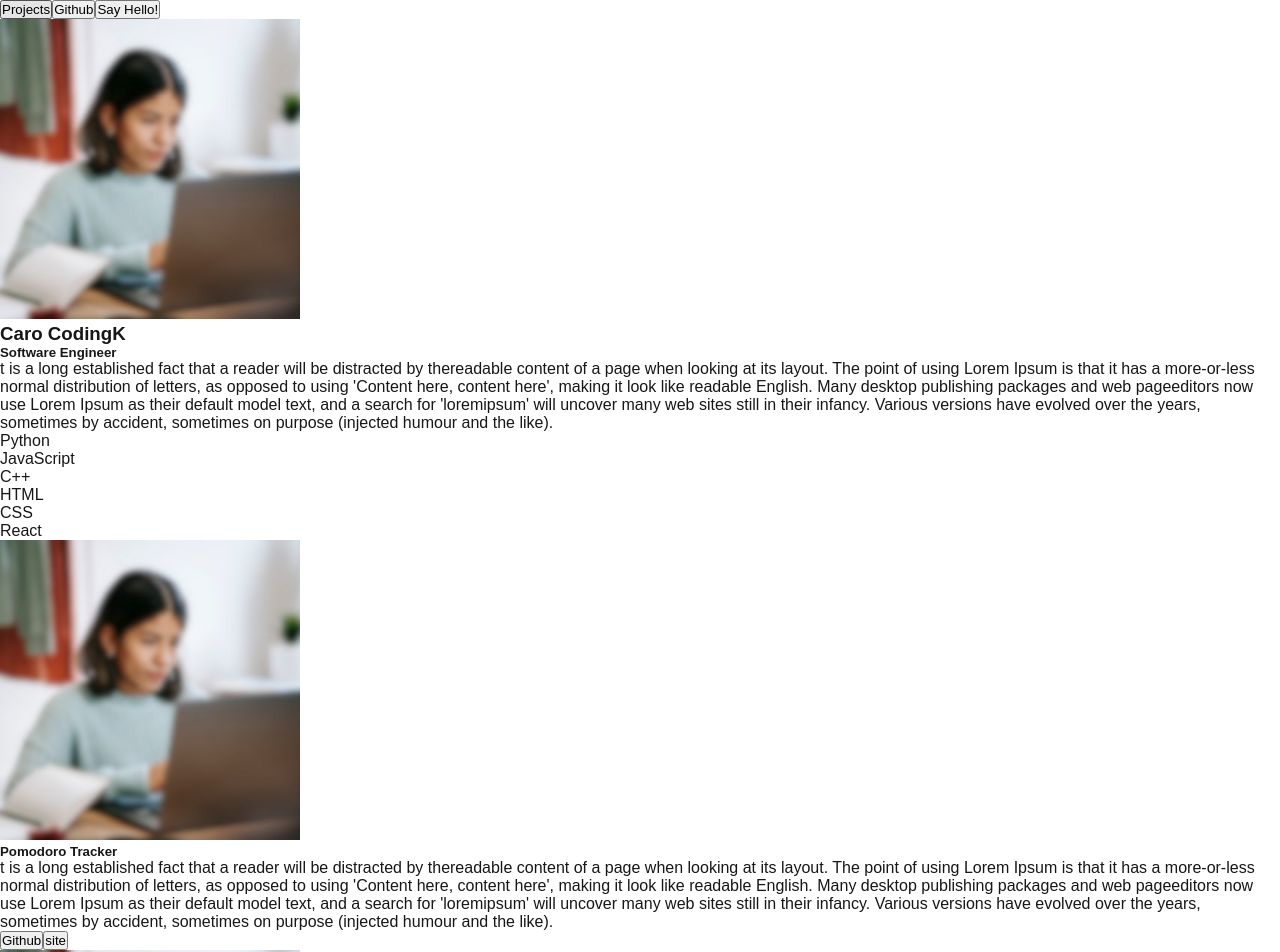
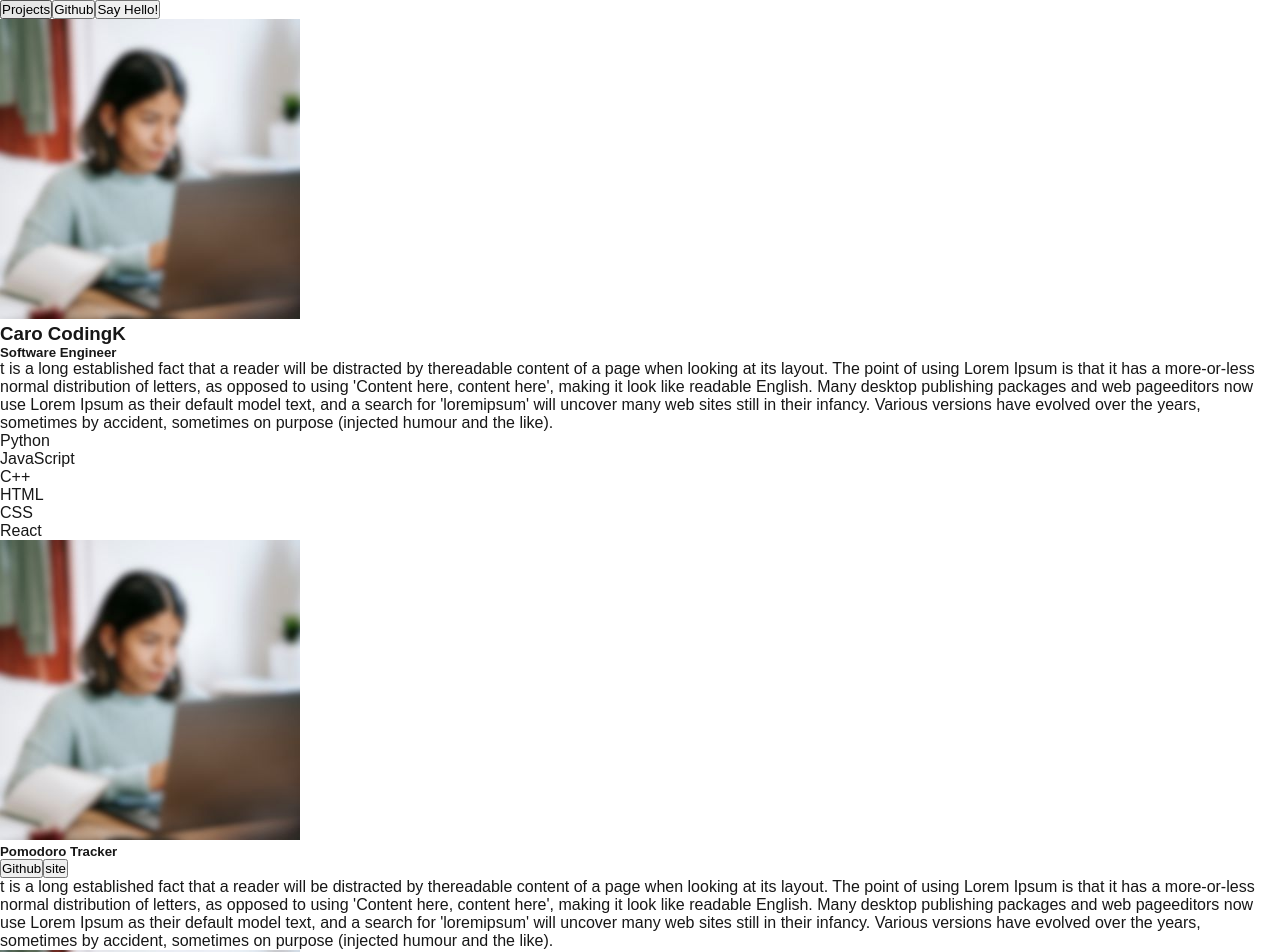
Before and after one commit to carocodingk/carocodingk.github.io, a Next.js app: page / in a window 1280 px wide. Shown: the top 952 px of the page. Built offline with nearby package versions, Linux system fonts and the light colour scheme.

Commit message:
Moved project link buttons to its own component

```diff
--- /dev/null
+++ b/components/ProjectButtons.jsx
@@ -0,0 +1,20 @@
+import Link from "next/link";
+
+function ProjectButtons({url1, url2}){
+  return(
+    <div>
+      <Link href={url1}>
+        <input type="button"
+          value={'Github'}
+        />
+      </Link>
+      <Link href={url2}>
+        <input type="button"
+          value={'site'}
+        />
+      </Link>
+    </div>
+  );
+}
+
+export default ProjectButtons;
--- a/components/ProjectCard.jsx
+++ b/components/ProjectCard.jsx
@@ -1,5 +1,5 @@
 import Image from "next/image";
-import Link from "next/link";
+import ProjectButtons from "./ProjectButtons";
 
 function ProjectCard({project}){
 return(
@@ -7,20 +7,14 @@ return(
     <Image src= {project.image}
       width={300}
       height={300} />
-    <h5>{project.title}</h5>
+    <div>
+      <div>
+        <h5>{project.title}</h5>
+        <ProjectButtons url1={project.url1} url2={project.url2} />
+      </div>
+    </div>
+
     <p>{project.description}</p>
-    <div>
-      <Link href={project.link1}>
-        <input type="button"
-          value={'Github'}
-        />
-      </Link>
-      <Link href={project.link2}>
-        <input type="button"
-          value={'site'}
-        />
-      </Link>
-    </div>
   </div>
 );
 }
--- a/content/info.json
+++ b/content/info.json
@@ -29,8 +29,8 @@
 					"ipsum' will uncover many web sites still in their infancy. Various versions have ",
 					"evolved over the years, sometimes by accident, sometimes on purpose (injected ",
 					"humour and the like)."],
-			"link1": "https://github.com/carocodingk/PomodoroTracker",
-			"link2": "https://nextjs.org/docs/app/getting-started/images-and-fonts"
+			"url1": "https://github.com/carocodingk/PomodoroTracker",
+			"url2": "https://nextjs.org/docs/app/getting-started/images-and-fonts"
 		},
 		{
 			"title": "Task List",
@@ -45,8 +45,8 @@
 					"ipsum' will uncover many web sites still in their infancy. Various versions have ",
 					"evolved over the years, sometimes by accident, sometimes on purpose (injected ",
 					"humour and the like)."],
-			"link1": "https://github.com/carocodingk/PomodoroTracker",
-			"link2": "https://nextjs.org/docs/app/getting-started/images-and-fonts"
+			"url1": "https://github.com/carocodingk/PomodoroTracker",
+			"url2": "https://nextjs.org/docs/app/getting-started/images-and-fonts"
 		}
 	]
 
```
